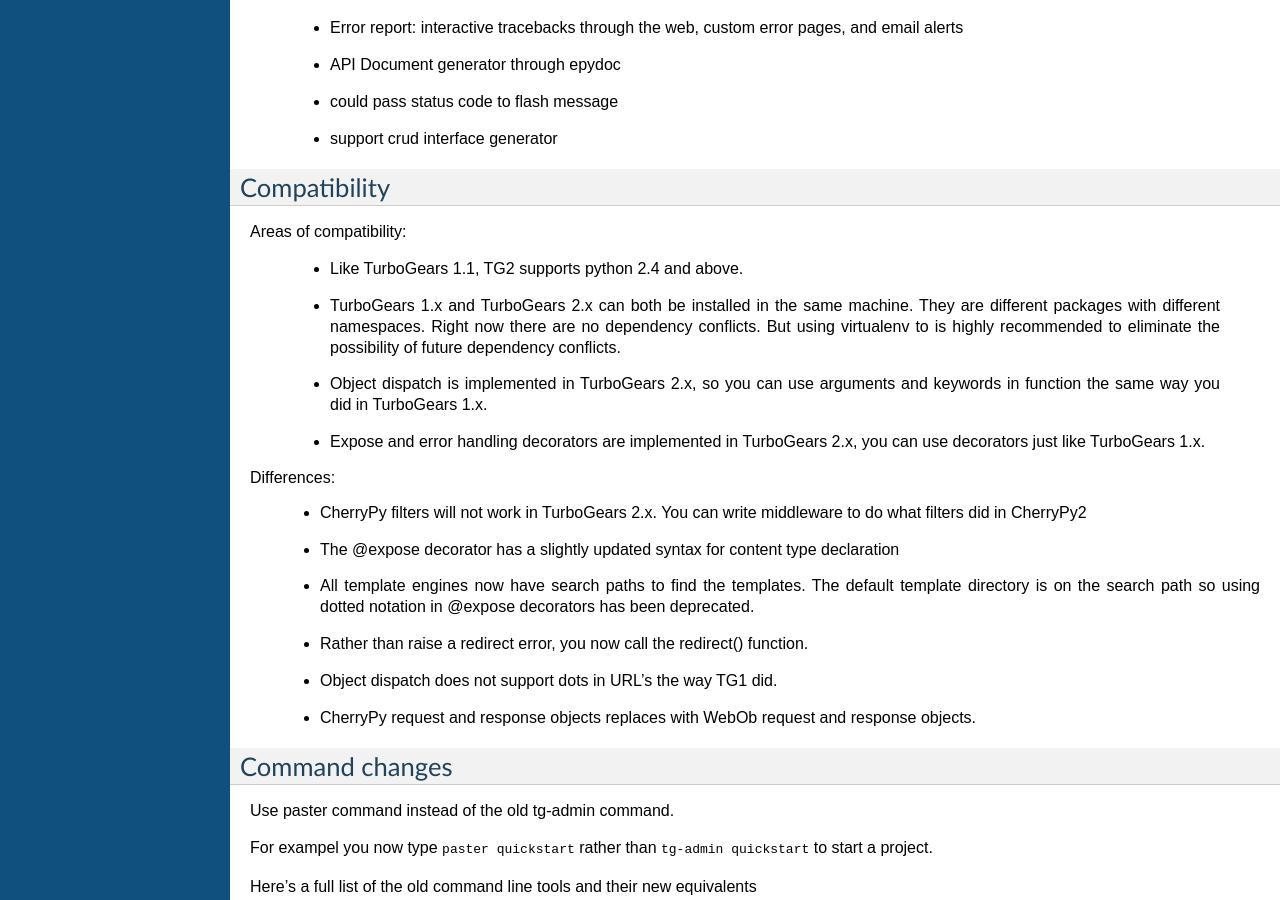
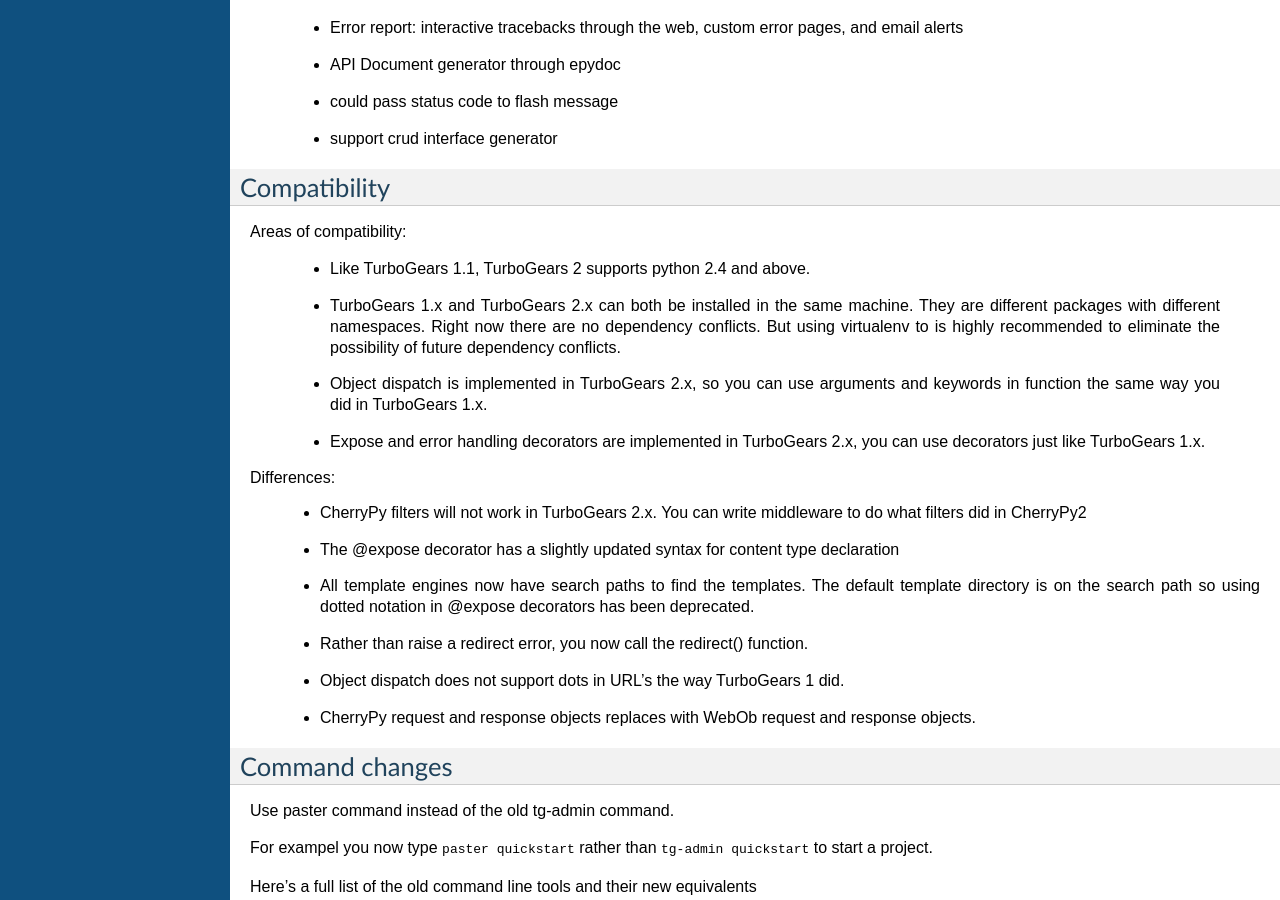
Before and after one commit to TurboGears/tg2, a Sphinx documentation site: the page built from docs/2.0/WhatsNew.rst, in a window 1280 px wide and 900 px high, scrolled down 1288 px. Built offline with Sphinx 7.4.7, drawn with Linux system fonts in a browser that asks for light colours; pages that are not in the unit, such as notebooks, are missing from menus.

Commit message:
doc update
--HG--
extra : convert_revision : svn%3A77541ad4-5f01-0410-9ede-a1b63cd9a898/trunk%404556

```diff
--- a/docs/2.0/BasicMoves.rst
+++ b/docs/2.0/BasicMoves.rst
@@ -46,6 +46,10 @@
 You can now point your browser at http://localhost:8080 to see the change.
 You should see "Hello, world!" text in h1 size.
 
+.. note :: Beware to keep the declare description at the top of template file, they will be used in the default template engine (genshi)::
+
+  <!DOCTYPE html PUBLIC "-//W3C//DTD XHTML 1.0 Transitional//EN" "http://www.w3.org/TR/xhtml1/DTD/xhtml1-transitional.dtd">
+  <html xmlns="http://www.w3.org/1999/xhtml" xmlns:py="http://genshi.edgewall.org/" xmlns:xi="http://www.w3.org/2001/XInclude">
 
 Hello World using static file
 --------------------------------
@@ -54,7 +58,7 @@
 
 .. code-block:: html
 
-    <html>
+    <html xmlns="http://www.w3.org/1999/xhtml" xmlns:py="http://genshi.edgewall.org/" xmlns:xi="http://www.w3.org/2001/XInclude">
       <body>
         <h1>Hello World</h1>
       </body>
--- a/docs/2.0/WhatsNew.rst
+++ b/docs/2.0/WhatsNew.rst
@@ -54,13 +54,10 @@
 
 Areas of compatibility:
 
-  * Like TurboGears 1.1, TG2 supports python 2.4 and above.
+  * Like TurboGears 1.1, TurboGears 2 supports python 2.4 and above.
   * TurboGears 1.x and TurboGears 2.x can both be installed in the same machine.
-    They are different packages with different namespaces.  Right now there are
-    no dependency conflicts.  But using virtualenv to is highly recommended to eliminate
-    the possibility of future dependency conflicts.
-  * Object dispatch is implemented in TurboGears 2.x, so you can use arguments and
-    keywords in function the same way you did in TurboGears 1.x.
+    They are different packages with different namespaces.  Right now there are no dependency conflicts.  But using virtualenv to is highly recommended to eliminate the possibility of future dependency conflicts.
+  * Object dispatch is implemented in TurboGears 2.x, so you can use arguments and keywords in function the same way you did in TurboGears 1.x.
   * Expose and error handling decorators are implemented in TurboGears 2.x,
     you can use decorators just like TurboGears 1.x.
 
@@ -73,7 +70,7 @@
     The default template directory is on the search path so using dotted
     notation in @expose decorators has been deprecated.
   * Rather than raise a redirect error, you now call the redirect() function.
-  * Object dispatch does not support dots in URL's the way TG1 did.
+  * Object dispatch does not support dots in URL's the way TurboGears 1 did.
   * CherryPy request and response objects replaces with WebOb request and response objects.
 
 Command changes
```
